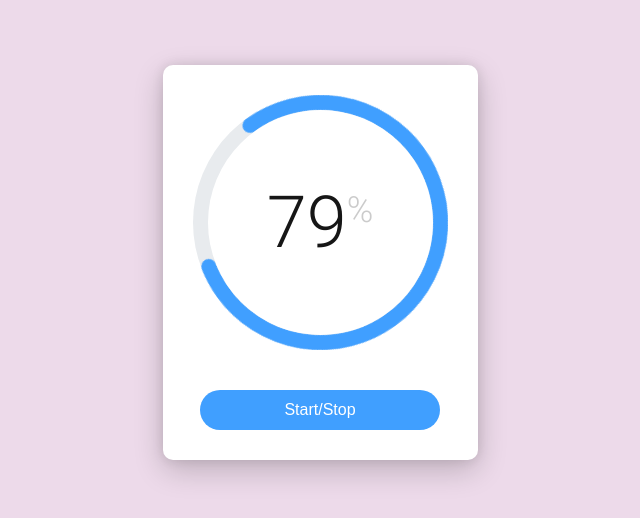
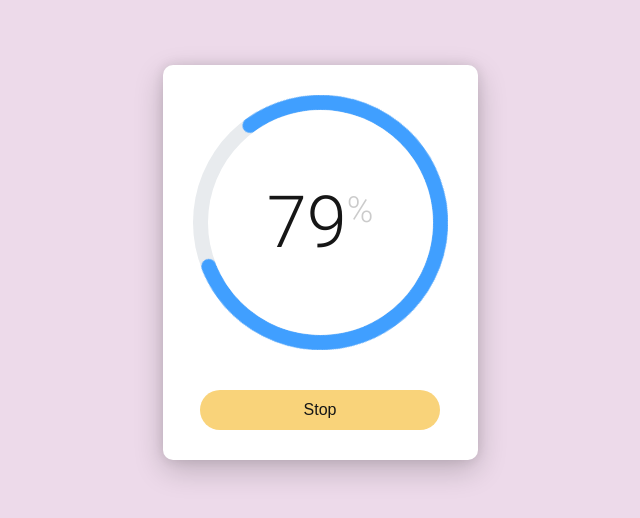
Before and after one commit to chrisdancee/react-progress-spinner, a Next.js app: page / in a window 1280 px wide. Shown: the part 138-656 px from the top of the page, without its empty margins (320-960 px from the left). Built offline with nearby package versions, Linux system fonts and the light colour scheme.

Commit message:
Adds button states

```diff
--- a/pages/components/Button/Button.js
+++ b/pages/components/Button/Button.js
@@ -1,28 +1,33 @@
-const Button = ({ children, ...props }) => (
+const Button = ({ children, className, ...props }) => (
   <>
-    <button className="button" {...props}>
+    <button className={`${className} button`} {...props}>
       {children}
     </button>
 
     <style jsx>{`
       .button {
         background: #409fff;
+        border-radius: 1.25em;
         border: 0;
-        border-radius: 1.25em;
         box-sizing: border-box;
         color: #fff;
         cursor: pointer;
         display: inline-block;
+        font-family: -apple-system, \.SFNSText-Regular, San Francisco, Roboto,
+          Segoe UI, Helvetica Neue, Lucida Grande, sans-serif;
         font-size: 1em;
+        font-weight: 500;
         height: 2.5em;
         margin-top: 40px;
         outline: 0;
-        font-weight: 500;
-        font-family: -apple-system, \.SFNSText-Regular, San Francisco, Roboto,
-          Segoe UI, Helvetica Neue, Lucida Grande, sans-serif;
         transition: background-color 0.2s cubic-bezier(0.77, 0, 0.175, 1),
           color 0.2s cubic-bezier(0.77, 0, 0.175, 1);
         width: 240px;
+      }
+
+      .selected {
+        background: #f9d37a;
+        color: #161616;
       }
     `}</style>
   </>
--- a/pages/index.js
+++ b/pages/index.js
@@ -21,7 +21,12 @@ const Home = () => {
       <Container>
         <Card>
           <Spinner percentage={currentProgress} radius={120} thickness={15} />
-          <Button onClick={() => setIsLoading(!isLoading)}>Start/Stop</Button>
+          <Button
+            className={isLoading ? "selected" : ""}
+            onClick={() => setIsLoading(!isLoading)}
+          >
+            {isLoading ? "Stop" : "Start"}
+          </Button>
         </Card>
       </Container>
 
```
